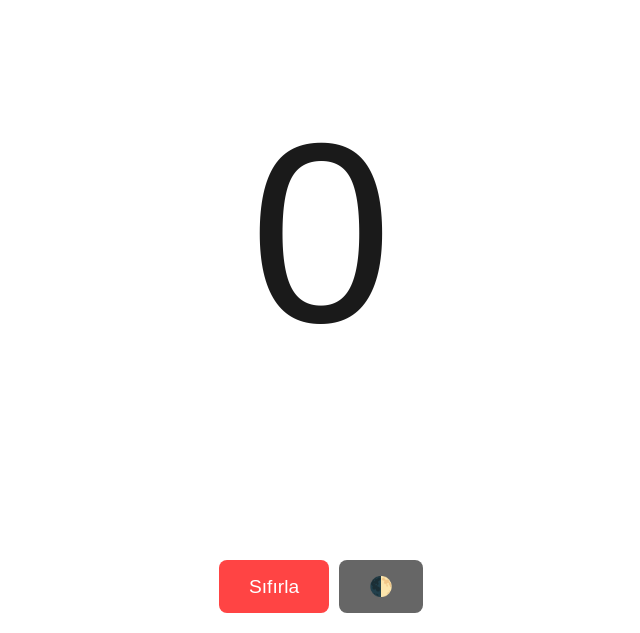
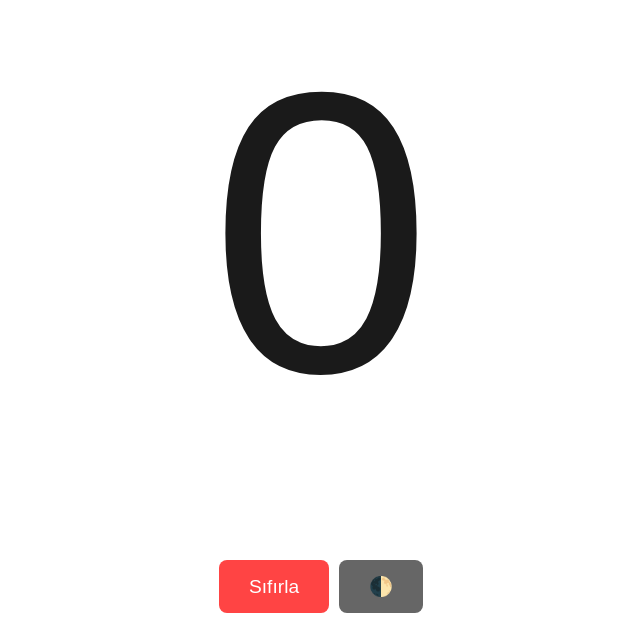
Before and after one commit to cetinkayayusuf/sayac, a plain HTML site: page index.html in a window 1280 px wide. Shown: the part 167-800 px from the top of the page, without its empty margins (319-959 px from the left). Drawn offline with Linux system fonts and the light colour scheme.

Commit message:
update font size, and change pwa address

```diff
--- a/index.html
+++ b/index.html
@@ -154,12 +154,12 @@
         }
 
         function adjustFontSize() {
-            const numberLength = count.toString().length;
-            if (numberLength > 5) {
-                counter.style.fontSize = `${Math.max(8, 20 - numberLength)}vw`;
-            } else {
-                counter.style.fontSize = '20vw';
-            }
+            const viewportWidth = window.innerWidth;
+            const viewportHeight = window.innerHeight;
+
+            // Calculate font size based on the smaller dimension
+            const fontSize = Math.min(viewportWidth, viewportHeight) / 2; // Adjust the divisor as needed
+            counter.style.fontSize = `${fontSize}px`;
         }
 
         updateCounter();
```
Also changed, not shown: manifest.json.
